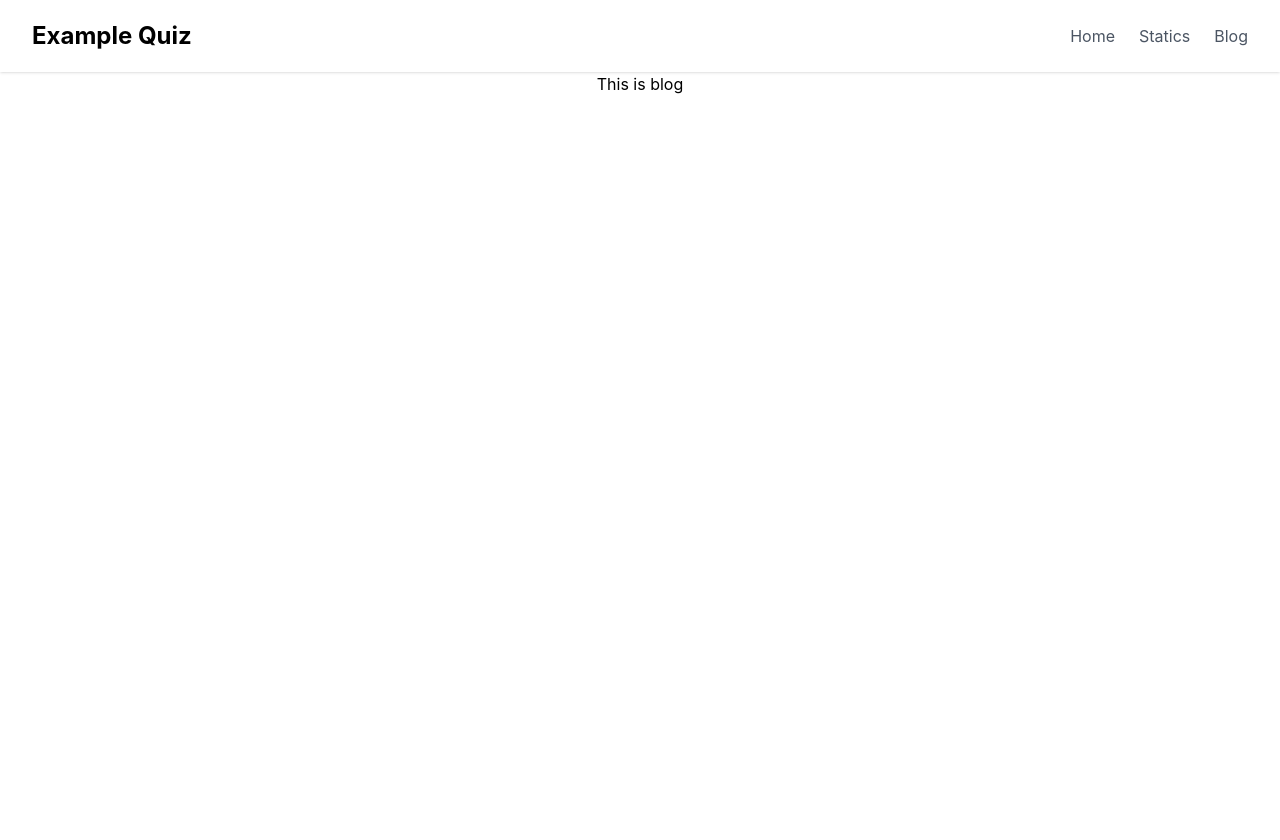
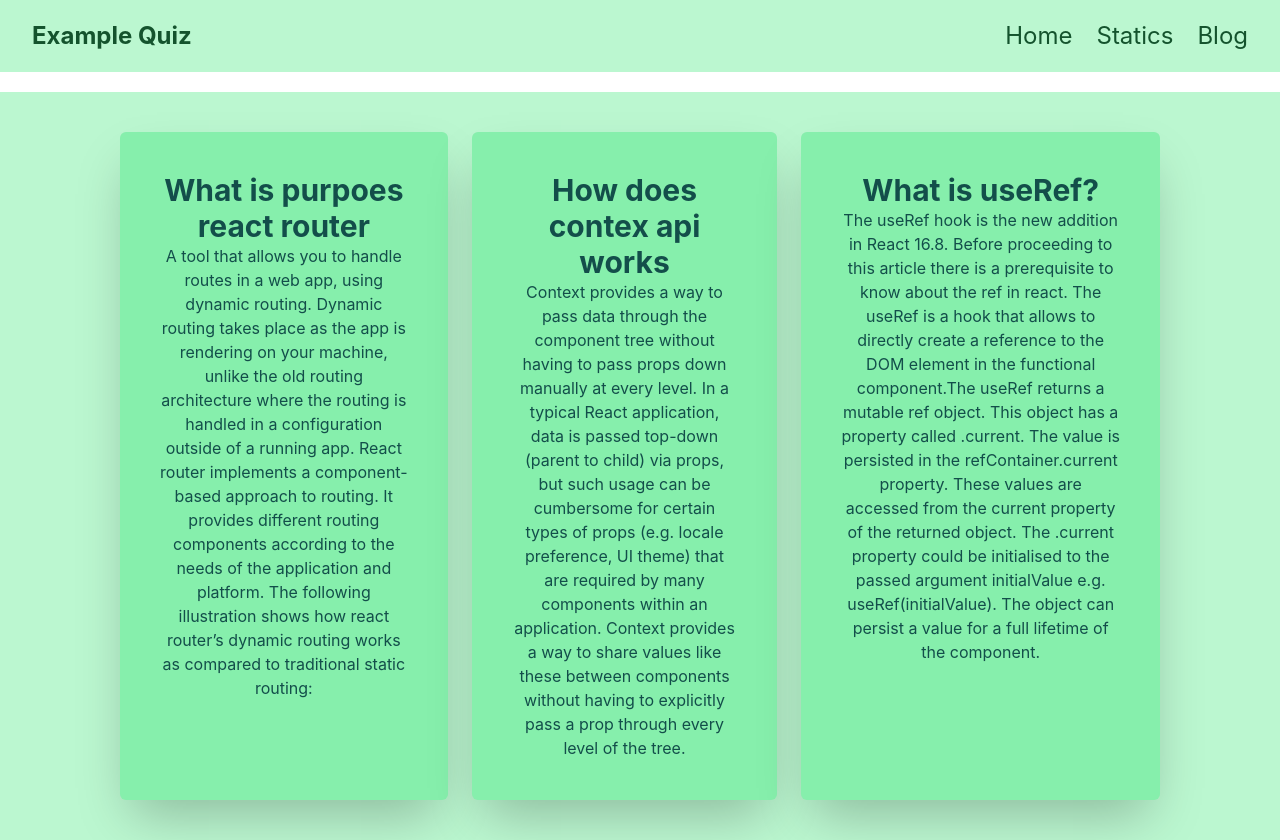
Before and after one commit to ayakub/Check-The-Knowledge, a React (Create React App) app: page /blog in a window 1280 px wide. Before the commit the page ends 800 px from the top, so only its background shows below. Built offline with nearby package versions, Linux system fonts and the light colour scheme.

Commit message:
added blog site

```diff
--- a/src/App.js
+++ b/src/App.js
@@ -1,7 +1,43 @@
-import { RouterProvider } from 'react-router-dom';
+import { createBrowserRouter, RouterProvider } from 'react-router-dom';
 import './App.css';
-import NavBar from './componants/Header';
-import { router } from './utility/routes';
+import Blog from './componants/Blog';
+import ErrorPage from './componants/ErrorPage';
+import Home from './componants/Home';
+import Quizes from './componants/Quizes';
+import Statics from './componants/Statics';
+import Main from './utility/Main';
+
+const router = createBrowserRouter([
+  {
+    path: '/', element: <Main></Main>, children: [
+      {
+        path: '/',
+        loader: async () => {
+          return fetch('https://openapi.programming-hero.com/api/quiz');
+        },
+        element: <Home></Home>
+      },
+
+      {
+        path: '/statics',
+        element: <Statics></Statics>
+      },
+
+      {
+        path: '/blog',
+        element: <Blog></Blog>
+      },
+      {
+        path: '/quiz/:quizId',
+        loader: ({ params }) => {
+          return fetch(`https://openapi.programming-hero.com/api/quiz/${params.quizId}`)
+        },
+        element: <Quizes></Quizes>
+      },
+    ]
+  },
+  { path: '*', element: <ErrorPage></ErrorPage> }
+]);
 
 function App() {
   return (
--- a/src/componants/Blog.js
+++ b/src/componants/Blog.js
@@ -2,8 +2,26 @@ import React from 'react';
 
 const Blog = () => {
     return (
-        <div>
-            <p>This is blog</p>
+        <div className=' bg-green-200 mt-5 '>
+            <div className='ml-20 mr-20 grid lg:grid-rows-1  lg:grid-flow-col  md:grid-rows-2  md:grid-flow-col  sm:grid-rows-4 sm:grid-flow-col gap-6 text-teal-900 p-10'>
+                <div className='bg-green-300  p-10 rounded-md shadow-2xl'>
+                    <h3 className='text-3xl font-bold'>What is purpoes react router</h3>
+                    <p>A tool that allows you to handle routes in a web app, using dynamic routing. Dynamic routing takes place as the app is rendering on your machine, unlike the old routing architecture where the routing is handled in a configuration outside of a running app. React router implements a component-based approach to routing. It provides different routing components according to the needs of the application and platform. The following illustration shows how react router’s dynamic routing works as compared to traditional static routing:</p>
+                </div>
+                <div className='bg-green-300  p-10 rounded-md shadow-2xl'>
+                    <h2 className='text-3xl font-bold'>How does contex api works</h2>
+                    <p>Context provides a way to pass data through the component tree without   having to pass props down manually at every level.
+                        In a typical React application, data is passed top-down (parent to child) via props, but such usage can be cumbersome for certain types of props (e.g. locale preference, UI theme) that are required by many components within an application. Context provides a way to share values like these between components without having to explicitly pass a prop through every level of the tree.
+                    </p>
+                </div>
+                <div className='bg-green-300 p-10 rounded-md shadow-2xl'>
+                    <h2 className='text-3xl font-bold'>What is useRef?</h2>
+                    <p>
+                        The useRef hook is the new addition in React 16.8. Before proceeding to this article there is a prerequisite to know about the ref in react.
+                        The useRef is a hook that allows to directly create a reference to the DOM element in the functional component.The useRef returns a mutable ref object. This object has a property called .current. The value is persisted in the refContainer.current property. These values are accessed from the current property of the returned object. The .current property could be initialised to the passed argument initialValue e.g. useRef(initialValue). The object can persist a value for a full lifetime of the component.
+                    </p>
+                </div>
+            </div>
         </div>
     );
 };
--- a/src/componants/Header.js
+++ b/src/componants/Header.js
@@ -5,11 +5,11 @@ export default function NavBar() {
     const [navbar, setNavbar] = useState(false);
 
     return (
-        <nav className="w-full bg-white shadow">
+        <nav className="w-full bg-green-200">
             <div className="justify-between px-4 mx-auto lg:max-w-7xl md:items-center md:flex md:px-8">
                 <div>
                     <div className="flex items-center justify-between py-3 md:py-5 md:block">
-                        <div><h2 className="text-2xl font-bold">Example Quiz</h2></div>
+                        <div><h2 className="text-green-900 text-2xl font-bold">Example Quiz</h2></div>
                         <div className="md:hidden">
                             <button
                                 className="p-2 text-gray-700 rounded-md outline-none focus:border-gray-400 focus:border"
@@ -53,15 +53,15 @@ export default function NavBar() {
                         className={`flex-1 justify-self-center pb-3 mt-8 md:block md:pb-0 md:mt-0 ${navbar ? "block" : "hidden"
                             }`}
                     >
-                        <ul className="items-center justify-center space-y-8 md:flex md:space-x-6 md:space-y-0">
-                            <li className="text-gray-600 hover:text-blue-600">
-                                <Link to="/home">Home</Link>
+                        <ul className="items-center justify-center space-y-8 md:flex md:space-x-6 md:space-y-0 text-2xl font-semi-bold">
+                            <li className="text-green-900 font-semi-bold hover:text-blue-600">
+                                <Link to="/">Home</Link>
                             </li>
-                            <li className="text-gray-600 hover:text-blue-600">
+                            <li className="text-green-900 font-semi-bold hover:text-blue-600 ">
                                 <Link to="/statics">Statics</Link>
 
                             </li>
-                            <li className="text-gray-600 hover:text-blue-600">
+                            <li className="text-green-900 font-semi-bold hover:text-blue-600">
                                 <Link to="/blog">Blog</Link>
                             </li>
                         </ul>
--- a/src/componants/Home.js
+++ b/src/componants/Home.js
@@ -1,9 +1,21 @@
 import React from 'react';
+import { useLoaderData } from 'react-router-dom';
+import SingleItem from './SingleItem';
 
 const Home = () => {
+    const items = useLoaderData();
     return (
-        <div>
-            <p>This is home</p>
+        <div className=" bg-green-200 mt-5 ">
+            <div className='grid lg:grid-rows-1  lg:grid-flow-col  md:grid-rows-2  md:grid-flow-col  sm:grid-rows-4 sm:grid-flow-col gap-10 md:mr-20 md:ml-20'>
+                {
+                    items.data.map(item => <SingleItem
+                        key={item}
+                        item={item}
+
+                    ></SingleItem>)
+                }
+            </div>
+
         </div>
     );
 };
--- /dev/null
+++ b/src/componants/QuizOption.js
@@ -0,0 +1,11 @@
+import React from 'react';
+
+const QuizOption = () => {
+    return (
+        <div>
+
+        </div>
+    );
+};
+
+export default QuizOption;
--- /dev/null
+++ b/src/componants/QuizQuestions.js
@@ -0,0 +1,17 @@
+import React from 'react';
+
+const QuizQuestions = ({ quizQues }) => {
+    const { question, correctAnswer, options } = quizQues
+    return (
+        <div>
+            <div> <h3 className='text-3xl'>{question}</h3></div>
+            <div>
+                {
+                    options.map(option => <button className='block' type='check'>{option}</button>)
+                }
+            </div>
+        </div>
+    );
+};
+
+export default QuizQuestions;
--- /dev/null
+++ b/src/componants/Quizes.js
@@ -0,0 +1,26 @@
+import React from 'react';
+import { useLoaderData } from 'react-router-dom';
+import QuizQuestions from './QuizQuestions';
+
+const Quizes = () => {
+    const quizOption = useLoaderData();
+    const { name, questions, logo } = quizOption.data;
+    return (
+        <div className='mt-10'>
+            <div><img src={logo} alt="" />
+                <h2 className='text-2xl'>{name}</h2>
+            </div>
+            {
+                questions.map(newQues => <QuizQuestions
+                    key={newQues.id}
+                    quizQues={newQues}
+                ></QuizQuestions>)
+            }
+            {/* {
+                questions.map(newQues => console.log(newQues))
+            } */}
+
+        </div>
+    );
+};
+export default Quizes;
--- /dev/null
+++ b/src/componants/SingleItem.js
@@ -0,0 +1,20 @@
+import React from 'react';
+import { Link } from 'react-router-dom';
+
+const SingleItem = ({ item }) => {
+
+    const { name, logo, total, id } = item;
+    return (
+        < div className='bg-green-900  p-10 mt-10 shadow-lg rounded-md '>
+            <p className='text-right   -mt-5'><span className='bg-teal-400 text-green-900 p-2 rounded-md'>total: {total}</span></p>
+            <img className='object-scale-down' src={logo} alt="" />
+            <div className='mt-7 flex justify-between bg-teal-400 text-green-900'>
+                <h3 className='text-2xl font-bold'>{name}
+                </h3>
+                <Link to={`quiz/${id}`}><button className='bg-'>Go Practice</button></Link>
+            </div>
+        </div >
+    );
+};
+
+export default SingleItem;
--- a/src/componants/Main.js
+++ b/src/utility/Main.js
@@ -1,6 +1,6 @@
 import React from 'react';
 import { Outlet } from 'react-router-dom';
-import NavBar from './Header';
+import NavBar from '../componants/Header';
 
 const Main = () => {
     return (
```
Also changed, not shown: src/utility/routes.js (deleted, +0 -18 lines).
